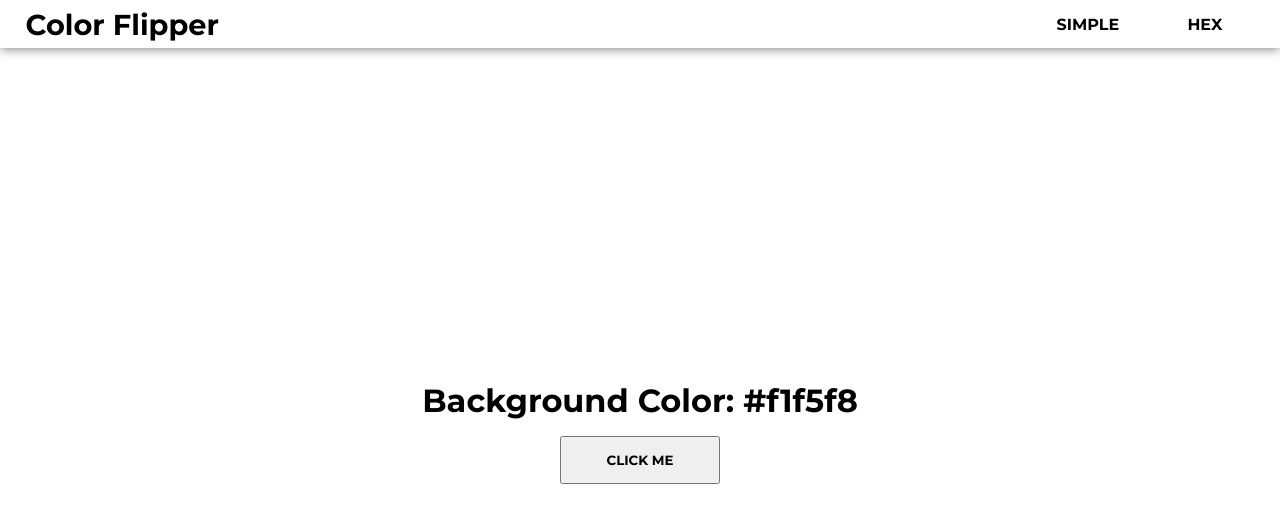
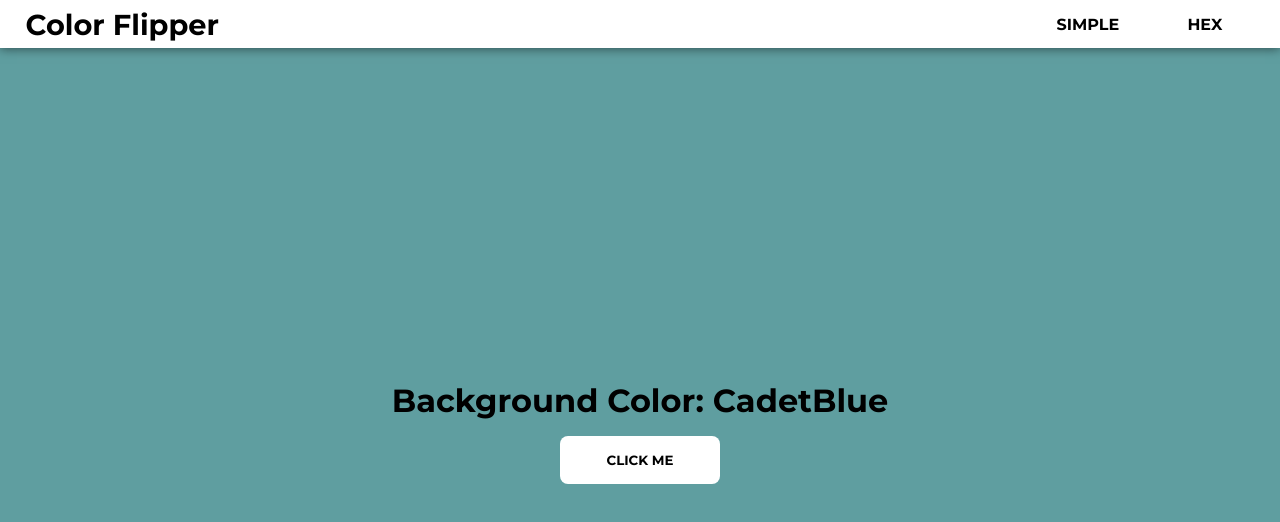
Before and after one commit to LorenzoZemp/ColorFlipperJS, a plain HTML site: page index.html in a window 1280 px wide. Both pictures are taken after a click on the button "CLICK ME". Drawn offline with Linux system fonts and the light colour scheme.

Commit message:
implemented simple colors page

```diff
--- a/app.js
+++ b/app.js
@@ -0,0 +1,166 @@
+//Credit to @bobspace on github for compiling all the colornames into an array
+const CSS_COLOR_NAMES = [
+  "AliceBlue",
+  "AntiqueWhite",
+  "Aqua",
+  "Aquamarine",
+  "Azure",
+  "Beige",
+  "Bisque",
+  "Black",
+  "BlanchedAlmond",
+  "Blue",
+  "BlueViolet",
+  "Brown",
+  "BurlyWood",
+  "CadetBlue",
+  "Chartreuse",
+  "Chocolate",
+  "Coral",
+  "CornflowerBlue",
+  "Cornsilk",
+  "Crimson",
+  "Cyan",
+  "DarkBlue",
+  "DarkCyan",
+  "DarkGoldenRod",
+  "DarkGray",
+  "DarkGrey",
+  "DarkGreen",
+  "DarkKhaki",
+  "DarkMagenta",
+  "DarkOliveGreen",
+  "DarkOrange",
+  "DarkOrchid",
+  "DarkRed",
+  "DarkSalmon",
+  "DarkSeaGreen",
+  "DarkSlateBlue",
+  "DarkSlateGray",
+  "DarkSlateGrey",
+  "DarkTurquoise",
+  "DarkViolet",
+  "DeepPink",
+  "DeepSkyBlue",
+  "DimGray",
+  "DimGrey",
+  "DodgerBlue",
+  "FireBrick",
+  "FloralWhite",
+  "ForestGreen",
+  "Fuchsia",
+  "Gainsboro",
+  "GhostWhite",
+  "Gold",
+  "GoldenRod",
+  "Gray",
+  "Grey",
+  "Green",
+  "GreenYellow",
+  "HoneyDew",
+  "HotPink",
+  "IndianRed",
+  "Indigo",
+  "Ivory",
+  "Khaki",
+  "Lavender",
+  "LavenderBlush",
+  "LawnGreen",
+  "LemonChiffon",
+  "LightBlue",
+  "LightCoral",
+  "LightCyan",
+  "LightGoldenRodYellow",
+  "LightGray",
+  "LightGrey",
+  "LightGreen",
+  "LightPink",
+  "LightSalmon",
+  "LightSeaGreen",
+  "LightSkyBlue",
+  "LightSlateGray",
+  "LightSlateGrey",
+  "LightSteelBlue",
+  "LightYellow",
+  "Lime",
+  "LimeGreen",
+  "Linen",
+  "Magenta",
+  "Maroon",
+  "MediumAquaMarine",
+  "MediumBlue",
+  "MediumOrchid",
+  "MediumPurple",
+  "MediumSeaGreen",
+  "MediumSlateBlue",
+  "MediumSpringGreen",
+  "MediumTurquoise",
+  "MediumVioletRed",
+  "MidnightBlue",
+  "MintCream",
+  "MistyRose",
+  "Moccasin",
+  "NavajoWhite",
+  "Navy",
+  "OldLace",
+  "Olive",
+  "OliveDrab",
+  "Orange",
+  "OrangeRed",
+  "Orchid",
+  "PaleGoldenRod",
+  "PaleGreen",
+  "PaleTurquoise",
+  "PaleVioletRed",
+  "PapayaWhip",
+  "PeachPuff",
+  "Peru",
+  "Pink",
+  "Plum",
+  "PowderBlue",
+  "Purple",
+  "RebeccaPurple",
+  "Red",
+  "RosyBrown",
+  "RoyalBlue",
+  "SaddleBrown",
+  "Salmon",
+  "SandyBrown",
+  "SeaGreen",
+  "SeaShell",
+  "Sienna",
+  "Silver",
+  "SkyBlue",
+  "SlateBlue",
+  "SlateGray",
+  "SlateGrey",
+  "Snow",
+  "SpringGreen",
+  "SteelBlue",
+  "Tan",
+  "Teal",
+  "Thistle",
+  "Tomato",
+  "Turquoise",
+  "Violet",
+  "Wheat",
+  "White",
+  "WhiteSmoke",
+  "Yellow",
+  "YellowGreen",
+];
+
+const btn = document.getElementById("btn");
+const colorName = document.getElementById("color-name");
+const background = document.querySelector(".bg-color");
+
+function getRandomInt(max) {
+  return Math.floor(Math.random() * max);
+}
+
+btn.addEventListener("click", function () {
+  console.log(background);
+  let randomColor = CSS_COLOR_NAMES[getRandomInt(CSS_COLOR_NAMES.length)];
+  background.style.backgroundColor = randomColor;
+  colorName.textContent = randomColor;
+});
--- a/index.html
+++ b/index.html
@@ -28,10 +28,10 @@
         </li>
       </ul>
     </nav>
-
     <main>
+      <div class="bg-color"></div>
       <div class="container">
-        <h2>Background Color: <span class="color">#f1f5f8</span></h2>
+        <h2>Background Color: <span class="color" id="color-name"></span></h2>
         <button class="btn btn-hero" id="btn">click me</button>
       </div>
     </main>
--- a/style.css
+++ b/style.css
@@ -24,6 +24,7 @@ nav {
   justify-content: space-between;
   align-items: center;
   padding: 0 2%;
+  background-color: white;
 }
 
 ul {
@@ -64,6 +65,22 @@ main {
   text-transform: uppercase;
   font-weight: bold;
   margin: 1rem 0 1rem 0;
+  border: 0;
+  border-radius: 8px;
+  background-color: white;
+  transition: background-color 0.3s ease-in-out;
+}
+
+.btn:hover {
+  background-color: rgb(231, 231, 231);
+  transition: background-color 0.3s ease-in-out;
+  cursor: pointer;
+}
+
+.btn:active {
+  background-color: rgb(211, 211, 211);
+  transition: background-color 0.1s ease-in-out;
+  cursor: pointer;
 }
 
 .container {
@@ -75,3 +92,12 @@ main {
 main h2 {
   font-size: 2rem;
 }
+
+.bg-color {
+  position: absolute;
+  top: 0;
+  left: 0;
+  z-index: -1;
+  width: 100vw;
+  height: 100vh;
+}
```
